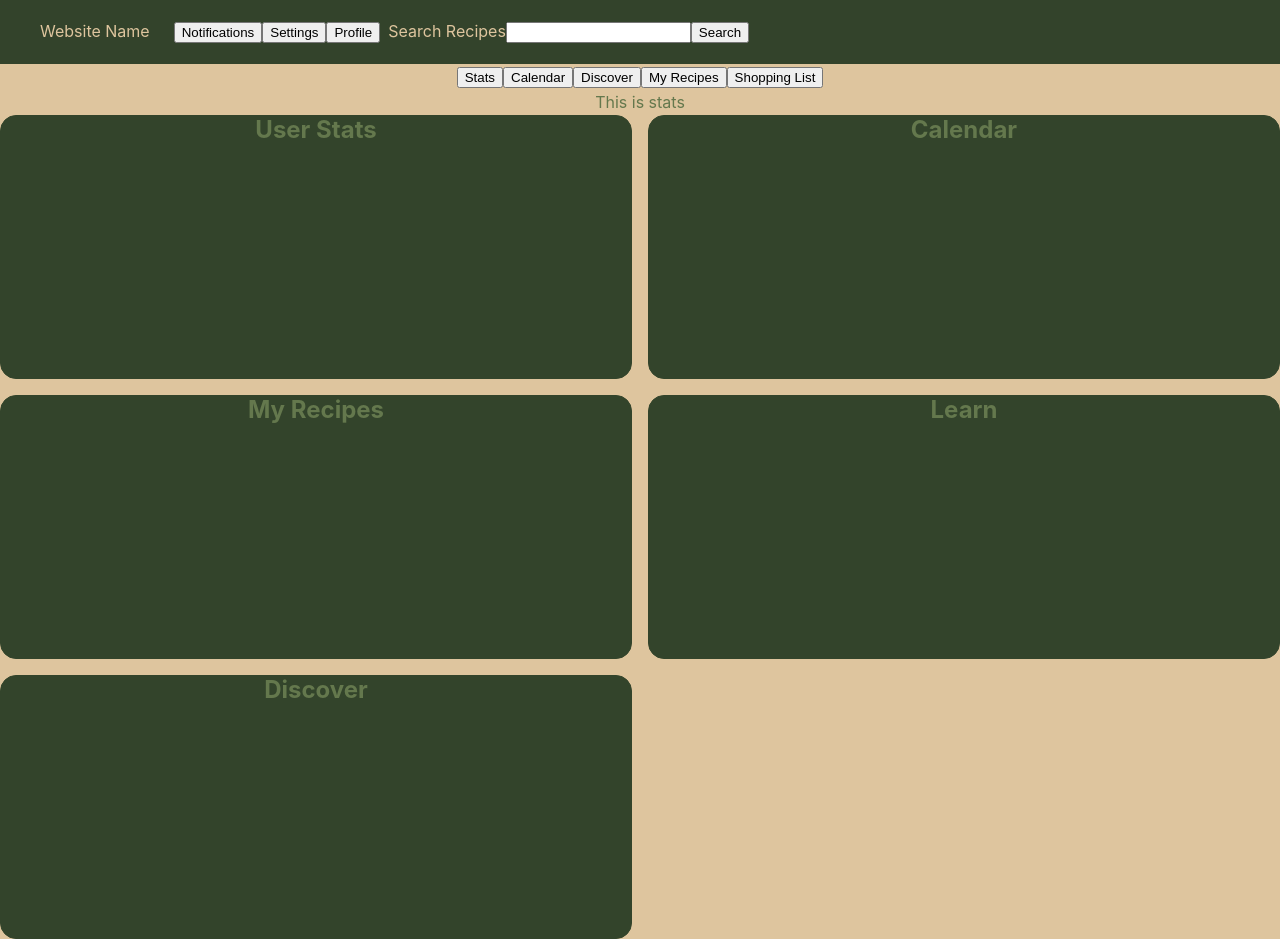
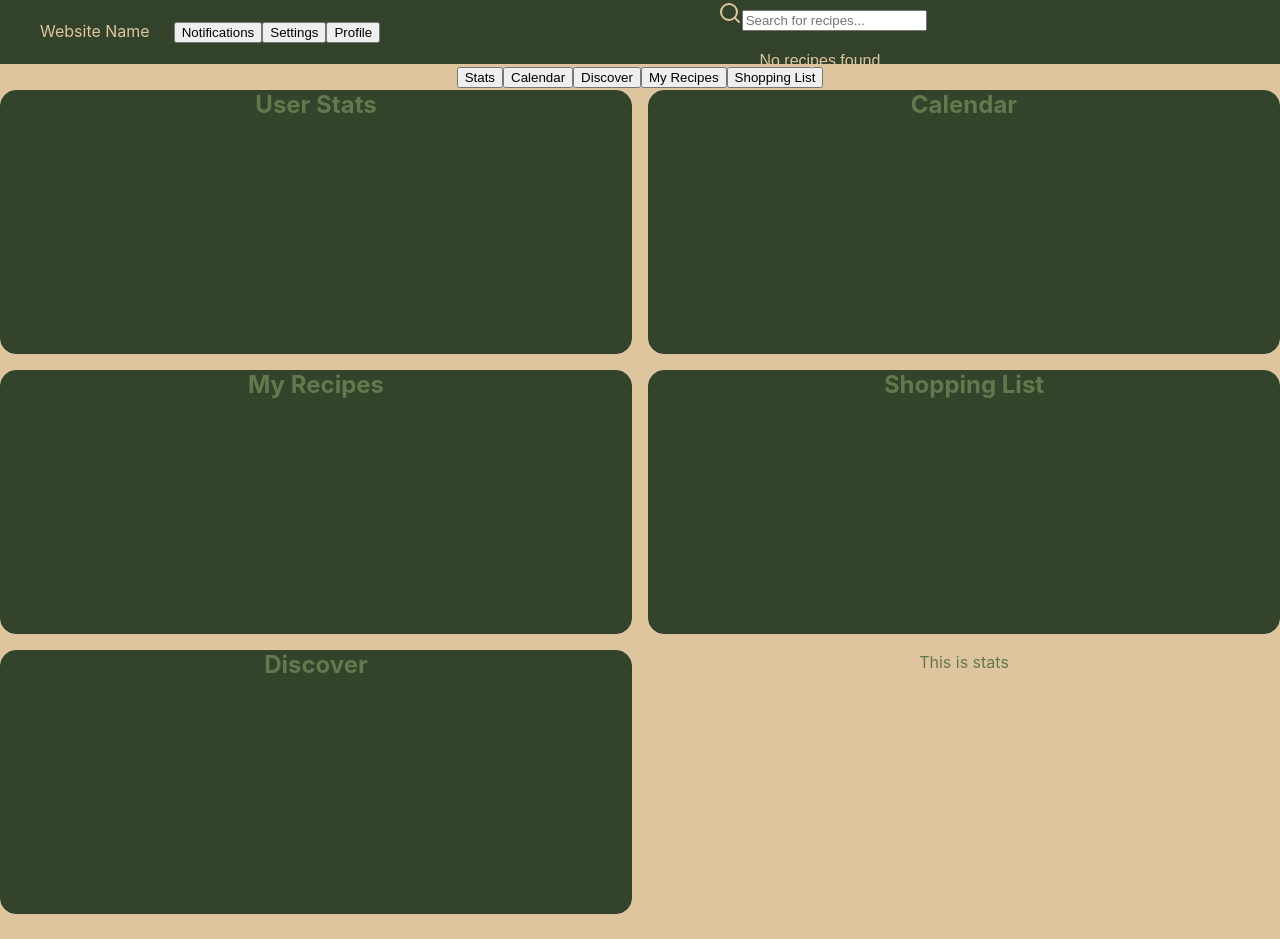
Before and after one commit to 498SeniorCapstone/SeniorCapstone, a React (Vite) app: page / in a window 1280 px wide. After the commit the page ends 914 px from the top, so only its background shows below. Built offline with nearby package versions, Linux system fonts and the light colour scheme.

Commit message:
first attempt at a search engine

```diff
--- a/package.json
+++ b/package.json
@@ -10,6 +10,8 @@
     "preview": "vite preview"
   },
   "dependencies": {
+    "@supabase/supabase-js": "^2.118.0",
+    "lucide-react": "^1.61.0",
     "react": "^19.2.8",
     "react-dom": "^19.2.8",
     "react-router-dom": "^7.18.4"
--- a/src/App.tsx
+++ b/src/App.tsx
@@ -6,6 +6,7 @@ import Discover from './Discover/Discover';
 import Shopping_List from './Shopping_List/Shopping_List';
 import My_Recipes from './User_Recipes/My_Receips';
 import { useNavigate } from "react-router-dom";
+import Search_Engine from './Search_Engine';
 
 function App() {
 
@@ -33,14 +34,14 @@ function App() {
           <button aria-label="Settings" onClick={() => navigate('/Settings')}>Settings</button>
           <button aria-label="Profile" onClick={() => navigate('/User-Profile')}>Profile</button>
         </div>
-        <div className="recipe-search-container">
+        {/* <div className="recipe-search-container">
           <form className="recipe-search" role="search">
             <label htmlFor="recipe-query">Search Recipes</label>
             <input id="recipe-query" name="search" type="search" />
             <button type="submit">Search</button>
-          {/* add functionality here to generate recipe from database */}
           </form>
-        </div>
+        </div> */}
+        <Search_Engine />
       </header>
 
       <nav className="site-nav" aria-label="Main navigation">
@@ -56,12 +57,6 @@ function App() {
 
     <main>
 
-      {activeTab === 'stats' && <Stats />}
-      {activeTab === 'calendar' && <Calendar />}
-      {activeTab === 'discover' && <Discover />}
-      {activeTab === 'my-recipes' && <My_Recipes />}
-      {activeTab === 'shopping-list' && <Shopping_List />}
-
       <div className="widget-grid" id="widget-grid">
         <section id="stats" className="widget">
           <h2>User Stats</h2>
@@ -75,13 +70,19 @@ function App() {
           <h2>My Recipes</h2>
         </section>
 
-        <section id="learn" className="widget">
-          <h2>Learn</h2>
+        <section id="shopping-list" className="widget">
+          <h2>Shopping List</h2>
         </section>
 
         <section id="discover" className="widget discover-panel">
           <h2>Discover</h2>
         </section>
+
+        {activeTab === 'stats' && <Stats />}
+        {activeTab === 'calendar' && <Calendar />}
+        {activeTab === 'discover' && <Discover />}
+        {activeTab === 'my-recipes' && <My_Recipes />}
+        {activeTab === 'shopping-list' && <Shopping_List />}
       </div>
     </main>
 
--- /dev/null
+++ b/src/Search_Engine.tsx
@@ -0,0 +1,69 @@
+import { useState, useEffect, useMemo } from 'react';
+import { Search, X, } from 'lucide-react';
+
+function Search_Engine() {
+    //get recipe data from database and store it in a variable called MOCK_DATA
+    const MOCK_DATA: { id: number; title: string; description: string }[] = useMemo(() => {
+     return ([
+        { id: 1, title: 'Spaghetti Bolognese', description: 'A classic Italian pasta dish with rich meat sauce.' },
+        { id: 2, title: 'Chicken Tikka Masala', description: 'Tender chicken pieces in a creamy tomato sauce.' },
+        { id: 3, title: 'Beef Stroganoff', description: 'Sautéed beef in a sour cream sauce served over noodles.' },
+        { id: 4, title: 'Vegetable Stir Fry', description: 'A mix of fresh vegetables sautéed in a savory sauce.' },
+        { id: 5, title: 'Fish Tacos', description: 'Grilled fish served in soft tortillas with fresh toppings.' }
+     ]
+      );
+    }, []);
+
+    const [searchTerm, setSearchTerm] = useState('');
+    const [debouncedSearchTerm, setDebouncedSearchTerm] = useState('');
+    const searchResults = useMemo(() => {
+        if (!debouncedSearchTerm.trim()) {
+            return []; // Return no results if nothing is searched
+        }
+        return MOCK_DATA.filter(item =>
+            item.title.toLowerCase().includes(debouncedSearchTerm.toLowerCase())
+        );
+    }, [MOCK_DATA, debouncedSearchTerm]);
+
+    useEffect(() => {
+    const timer = setTimeout(() => {
+      setDebouncedSearchTerm(searchTerm);
+        }, 300); // 300ms delay
+
+        return () => clearTimeout(timer);
+    }, [searchTerm]);
+
+return(
+        <div style={{ maxWidth: '600px', margin: '50px auto', padding: '0 20px', fontFamily: 'sans-serif' }}>
+            <h1>Recipe Search</h1>
+            <div className="search-container">
+                <Search className="search-icon" />
+                <input
+                    type="text"
+                    placeholder="Search for recipes..."
+                    value={searchTerm}
+                    onChange={(e) => setSearchTerm(e.target.value)}
+                />
+                {searchTerm && (
+                    <button className="clear-button" onClick={() => setSearchTerm('')}>
+                        <X size={16} />
+                    </button>
+                )}
+            </div>
+            <div className="results-container">
+                {searchResults.length > 0 ? (
+                    searchResults.map((item) => (
+                        <div key={item.id} className="result-item">
+                            <h2>{item.title}</h2>
+                            <p>{item.description}</p>
+                        </div>
+                    ))
+                ) : (
+                    <p>No recipes found.</p>
+                )}
+            </div>
+        </div>
+    );
+}
+
+export default Search_Engine;
```
Also changed, not shown: 1 other file (tests, documents, lock files or other folders).
